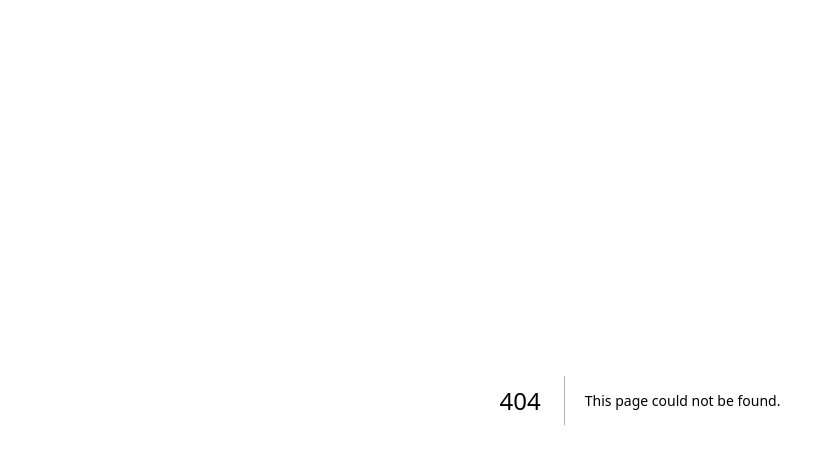
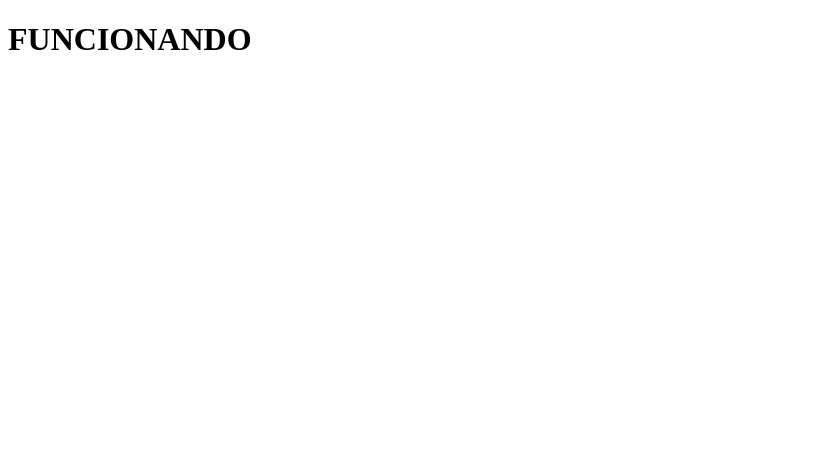
Before and after one commit to Igorrangelsouza/ongvlvl, a Next.js app in the folder frontend/: page / in a window 1280 px wide. Before the commit this address had no page. Shown: the top 464 px of the page, without its empty margins (0-835 px from the left). Built offline with nearby package versions, Linux system fonts and the light colour scheme.

Commit message:
Create page.tsx

```diff
--- /dev/null
+++ b/frontend/app/page.tsx
@@ -0,0 +1,3 @@
+export default function Home() {
+  return <h1>FUNCIONANDO</h1>
+}
```
